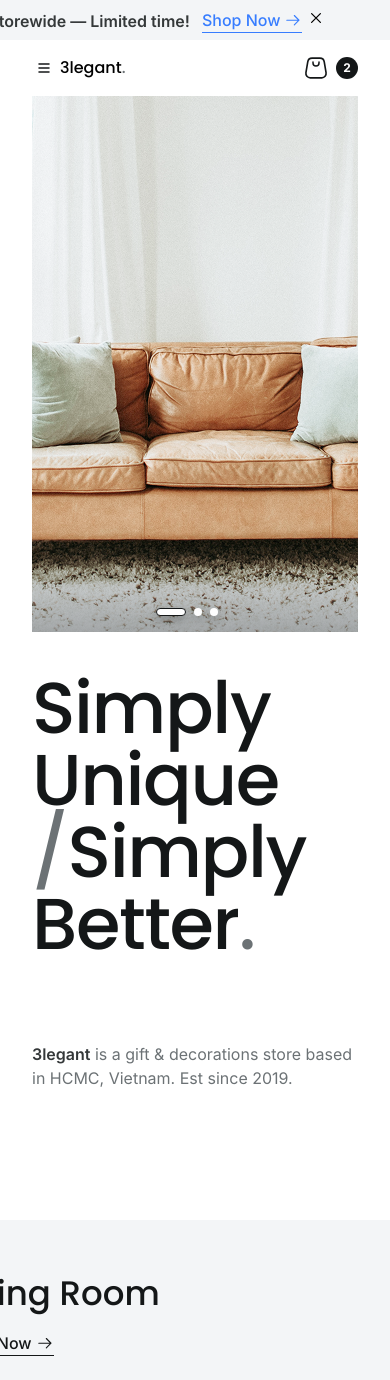
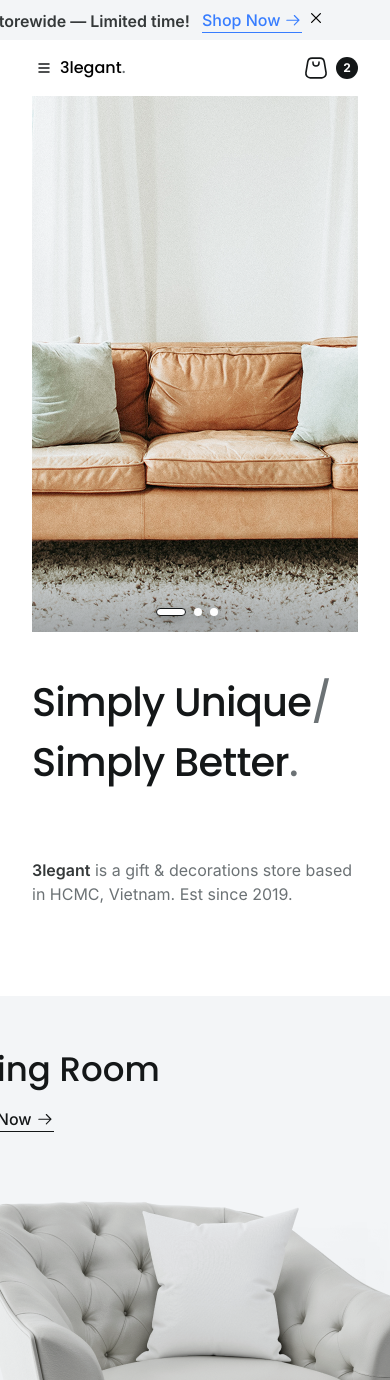
Before and after one commit to Hamiiiidreza/Home-Style, a React (Vite) app: page / in a window 390 px wide. Shown: the top 1380 px of the page. Built offline with nearby package versions, Linux system fonts and the light colour scheme.

Commit message:
Update hero layout and typography for mobile view

```diff
--- a/src/components/templates/hero/hero.jsx
+++ b/src/components/templates/hero/hero.jsx
@@ -2,8 +2,8 @@ import React from 'react';
 
 const Hero = () => (
     <div className="container">
-        <section className="flex flex-col md:flex-row items-center justify-between gap-8 w-full py-10 mb-10 bg-white">
-            <h2 className="w-[57.5] text-7xl font-PoppinsMedium tracking-hero hover:drop-shadow-custom transition-all">
+        <section className="flex flex-col md:flex-row items-start md:items-center justify-between gap-4 md:gap-8 w-full py-10 mb-0 md:mb-10 bg-white">
+            <h2 className="w-[57.5] text-[40px] md:text-5xl xl:text-7xl font-PoppinsMedium tracking-hero hover:drop-shadow-custom transition-all">
                 <span className="text-neutral-07 inline-block">Simply Unique</span>
                 <span className="text-neutral-04 inline-block">/</span>
 
```
